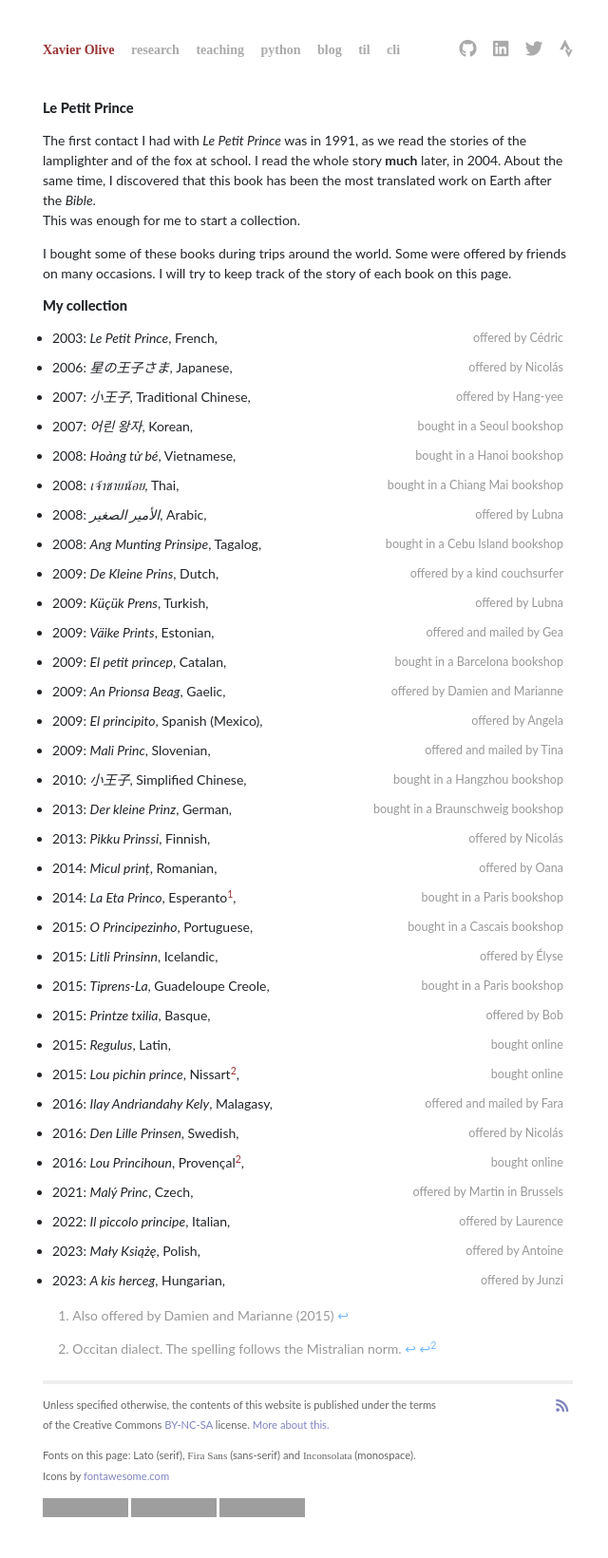
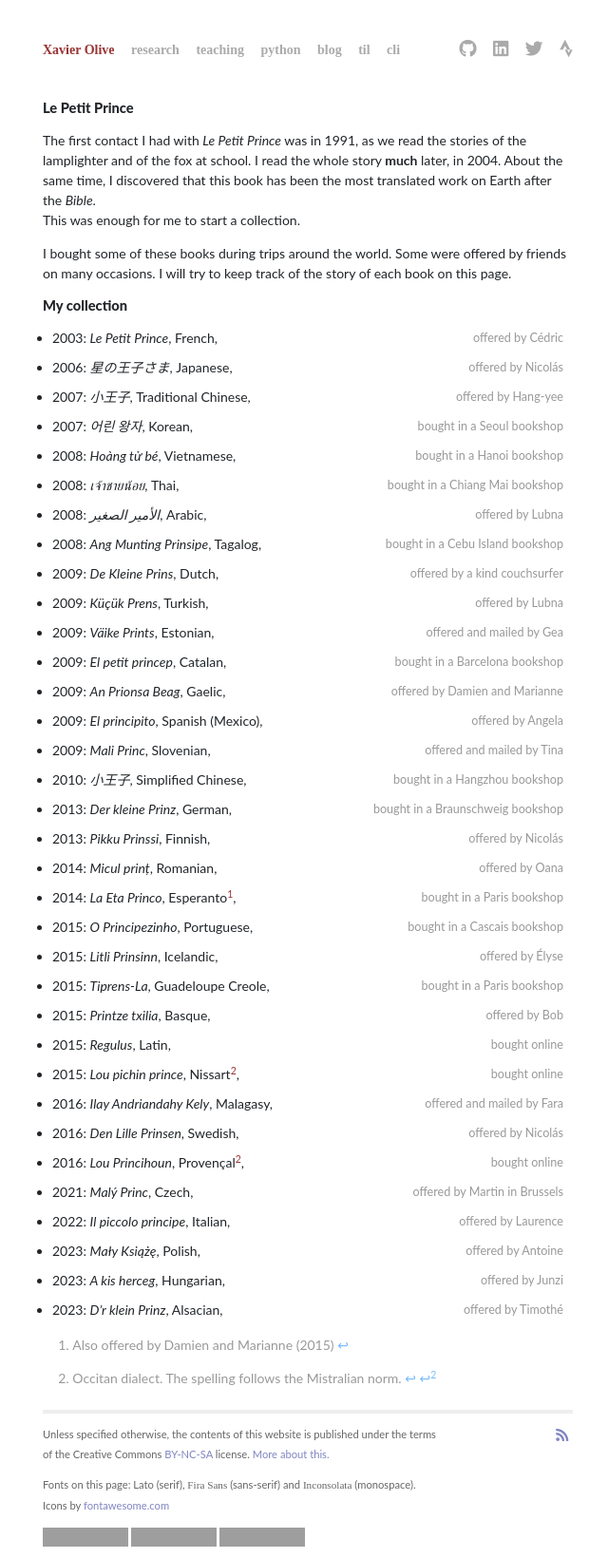
Before and after one commit to xoolive/xoolive.github.io, a Jekyll site: the page built from _pages/le-petit-prince.md, in a window 1280 px wide. Shown: the whole page at 95% size, without its empty margins (316-956 px from the left). Built offline with Jekyll 4.4.1, drawn with Linux system fonts in a browser that asks for light colours; nearby versions of some CDN libraries; some web fonts are replaced; a script that is not in the unit is left out; before the commit the page ends 1609 px from its top, so only the background shows below that; grey boxes are pictures that could not be loaded.

Commit message:
new book

```diff
--- a/_pages/le-petit-prince.md
+++ b/_pages/le-petit-prince.md
@@ -58,6 +58,7 @@ I bought some of these books during trips around the world. Some were offered by
 - 2022: _Il piccolo principe_, Italian, `offered by Laurence`
 - 2023: _Mały Książę_, Polish, `offered by Antoine`
 - 2023: _A kis herceg_, Hungarian, `offered by Junzi`
+- 2023: _D'r klein Prinz_, Alsacian, `offered by Timothé`
 
 [^1]: Also offered by Damien and Marianne (2015)
 [^2]: Occitan dialect. The spelling follows the Mistralian norm.
```
